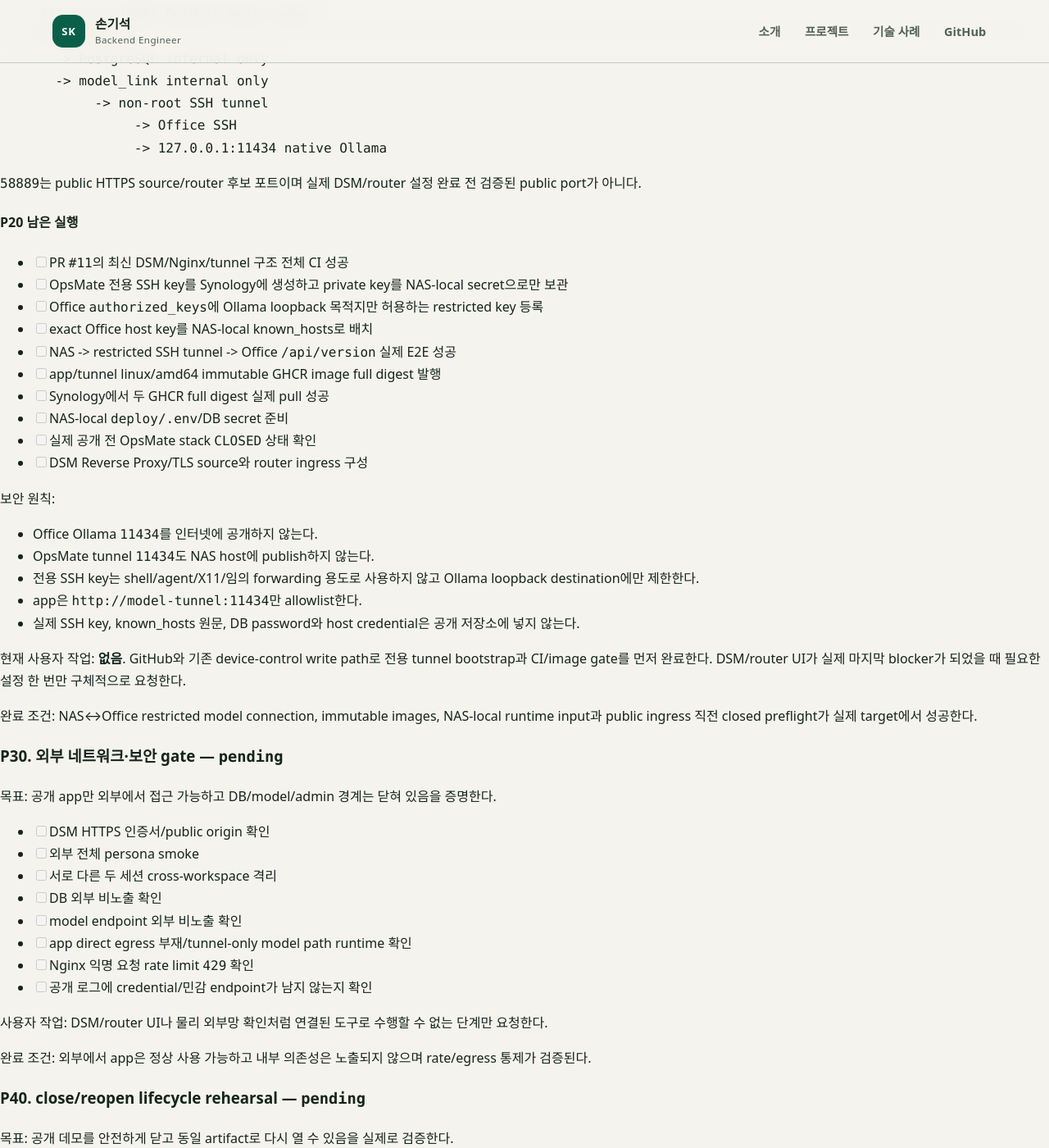
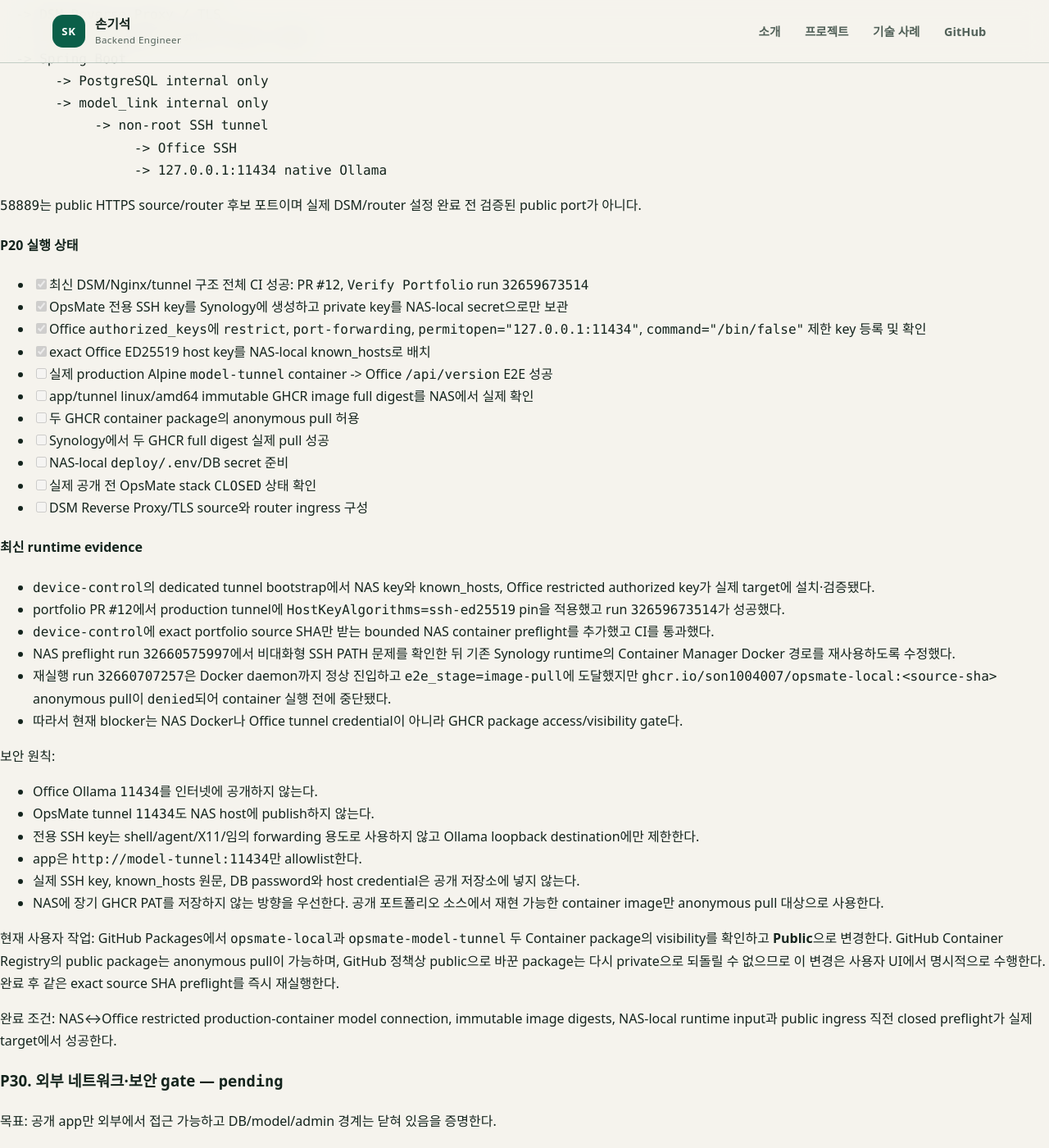
Before and after one commit to son1004007/engineering-career-portfolio, a Jekyll site: the page built from PORTFOLIO_COMPLETION_PLAN.md, in a window 1280 px wide and 1400 px high, scrolled down 1776 px. Shown: the whole window at 82% size. Built offline with Jekyll 4.4.1, drawn with Linux system fonts in a browser that asks for light colours; our own code applies the rules of GitHub Pages for plain Markdown files; some of the changed text lies outside the part shown.

Commit message:
docs: record OpsMate GHCR pull gate (#13)
* docs: record OpsMate GHCR pull gate

* docs: record latest OpsMate deployment evidence

```diff
--- a/PORTFOLIO_COMPLETION_PLAN.md
+++ b/PORTFOLIO_COMPLETION_PLAN.md
@@ -37,11 +37,11 @@
 - [x] container/config 정적 검수
 - [x] Docker non-root image build와 one-shot migration rehearsal
 
-검증: PR `#10`, `Verify Portfolio` run `32638023909`의 모든 job 성공. 이후 P20 구조 변경은 PR `#11`에서 별도 최신 regression을 다시 통과해야 한다.
+검증: PR `#10`, `Verify Portfolio` run `32638023909`의 모든 job 성공. P20 tunnel host-key pin 변경은 PR `#12`, run `32659673514`에서 전체 portfolio regression을 다시 통과했다.
 
 사용자 작업: 없음.
 
-### P20. OpsMate public application 배포 준비 — `in-progress`
+### P20. OpsMate public application 배포 준비 — `blocked-user`
 
 목표: 실제 인터넷에서 접근 가능한 애플리케이션 URL을 만들되 DB와 모델 endpoint는 공개하지 않는다.
 
@@ -58,6 +58,7 @@
 - [x] app의 직접 egress를 제거하고 `model-tunnel`만 outbound network를 갖도록 Compose 분리
 - [x] PostgreSQL, app, model-tunnel은 host port를 publish하지 않는 구조로 변경
 - [x] 과거 Office Docker model-host/Caddy 자산 제거
+- [x] production `model-tunnel`을 exact Office ED25519 host key algorithm으로 pin하고 최신 CI regression 성공
 
 현재 target 구조:
 
@@ -75,18 +76,28 @@ Internet
 
 `58889`는 public HTTPS source/router 후보 포트이며 실제 DSM/router 설정 완료 전 검증된 public port가 아니다.
 
-#### P20 남은 실행
+#### P20 실행 상태
 
-- [ ] PR `#11`의 최신 DSM/Nginx/tunnel 구조 전체 CI 성공
-- [ ] OpsMate 전용 SSH key를 Synology에 생성하고 private key를 NAS-local secret으로만 보관
-- [ ] Office `authorized_keys`에 Ollama loopback 목적지만 허용하는 restricted key 등록
-- [ ] exact Office host key를 NAS-local known_hosts로 배치
-- [ ] NAS -> restricted SSH tunnel -> Office `/api/version` 실제 E2E 성공
-- [ ] app/tunnel linux/amd64 immutable GHCR image full digest 발행
+- [x] 최신 DSM/Nginx/tunnel 구조 전체 CI 성공: PR `#12`, `Verify Portfolio` run `32659673514`
+- [x] OpsMate 전용 SSH key를 Synology에 생성하고 private key를 NAS-local secret으로만 보관
+- [x] Office `authorized_keys`에 `restrict`, `port-forwarding`, `permitopen="127.0.0.1:11434"`, `command="/bin/false"` 제한 key 등록 및 확인
+- [x] exact Office ED25519 host key를 NAS-local known_hosts로 배치
+- [ ] 실제 production Alpine `model-tunnel` container -> Office `/api/version` E2E 성공
+- [ ] app/tunnel linux/amd64 immutable GHCR image full digest를 NAS에서 실제 확인
+- [ ] 두 GHCR container package의 anonymous pull 허용
 - [ ] Synology에서 두 GHCR full digest 실제 pull 성공
 - [ ] NAS-local `deploy/.env`/DB secret 준비
 - [ ] 실제 공개 전 OpsMate stack `CLOSED` 상태 확인
 - [ ] DSM Reverse Proxy/TLS source와 router ingress 구성
+
+#### 최신 runtime evidence
+
+- `device-control`의 dedicated tunnel bootstrap에서 NAS key와 known_hosts, Office restricted authorized key가 실제 target에 설치·검증됐다.
+- portfolio PR `#12`에서 production tunnel에 `HostKeyAlgorithms=ssh-ed25519` pin을 적용했고 run `32659673514`가 성공했다.
+- `device-control`에 exact portfolio source SHA만 받는 bounded NAS container preflight를 추가했고 CI를 통과했다.
+- NAS preflight run `32660575997`에서 비대화형 SSH PATH 문제를 확인한 뒤 기존 Synology runtime의 Container Manager Docker 경로를 재사용하도록 수정했다.
+- 재실행 run `32660707257`은 Docker daemon까지 정상 진입하고 `e2e_stage=image-pull`에 도달했지만 `ghcr.io/son1004007/opsmate-local:<source-sha>` anonymous pull이 `denied`되어 container 실행 전에 중단됐다.
+- 따라서 현재 blocker는 NAS Docker나 Office tunnel credential이 아니라 GHCR package access/visibility gate다.
 
 보안 원칙:
 
@@ -95,10 +106,11 @@ Internet
 - 전용 SSH key는 shell/agent/X11/임의 forwarding 용도로 사용하지 않고 Ollama loopback destination에만 제한한다.
 - app은 `http://model-tunnel:11434`만 allowlist한다.
 - 실제 SSH key, known_hosts 원문, DB password와 host credential은 공개 저장소에 넣지 않는다.
+- NAS에 장기 GHCR PAT를 저장하지 않는 방향을 우선한다. 공개 포트폴리오 소스에서 재현 가능한 container image만 anonymous pull 대상으로 사용한다.
 
-현재 사용자 작업: **없음**. GitHub와 기존 device-control write path로 전용 tunnel bootstrap과 CI/image gate를 먼저 완료한다. DSM/router UI가 실제 마지막 blocker가 되었을 때 필요한 설정 한 번만 구체적으로 요청한다.
+현재 사용자 작업: GitHub Packages에서 `opsmate-local`과 `opsmate-model-tunnel` 두 Container package의 visibility를 확인하고 **Public**으로 변경한다. GitHub Container Registry의 public package는 anonymous pull이 가능하며, GitHub 정책상 public으로 바꾼 package는 다시 private으로 되돌릴 수 없으므로 이 변경은 사용자 UI에서 명시적으로 수행한다. 완료 후 같은 exact source SHA preflight를 즉시 재실행한다.
 
-완료 조건: NAS↔Office restricted model connection, immutable images, NAS-local runtime input과 public ingress 직전 closed preflight가 실제 target에서 성공한다.
+완료 조건: NAS↔Office restricted production-container model connection, immutable image digests, NAS-local runtime input과 public ingress 직전 closed preflight가 실제 target에서 성공한다.
 
 ### P30. 외부 네트워크·보안 gate — `pending`
 
@@ -154,7 +166,14 @@ Office native Ollama 자체는 공유 runtime이므로 OpsMate lifecycle이 임
 
 ## 현재 사용자에게 필요한 작업
 
-현재 즉시 필요한 사용자 작업은 **없음**. 다음 사용자 입력은 DSM Reverse Proxy/router 설정 또는 물리 모바일 외부망 확인처럼 연결된 도구로 수행할 수 없는 단계가 실제 blocker가 되었을 때만 요청한다.
+현재 즉시 필요한 사용자 작업은 **GitHub Container Registry package 2개의 visibility를 Public으로 변경하는 것**이다.
+
+대상:
+
+- `opsmate-local`
+- `opsmate-model-tunnel`
+
+이 단계가 완료되면 ChatGPT/device-control이 동일 source SHA로 anonymous pull, RepoDigest 추출, production tunnel container E2E를 다시 수행한다. 이후 DSM Reverse Proxy/router 설정이 실제 blocker가 될 때까지 NAS runtime 준비는 자동화 경로로 계속 진행한다.
 
 ## 완료 판정
 
```
Also changed, not shown: WORKS.md (+13 -9 lines).
